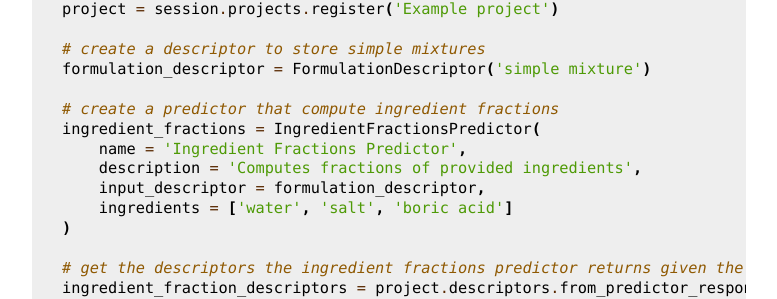
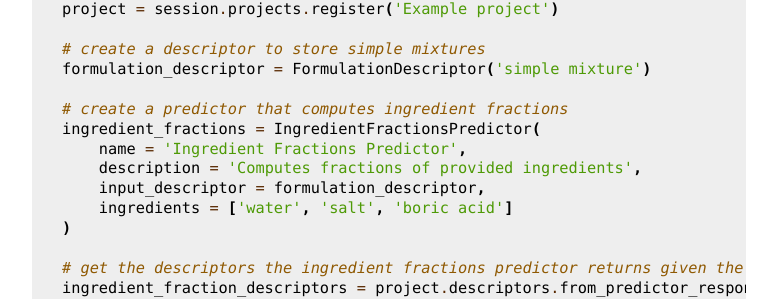
Before and after one commit to CitrineInformatics/citrine-python, a Sphinx documentation site: the page built from docs/source/workflows/predictors.rst, in a window 1280 px wide and 900 px high, scrolled down 1491 px. Shown: the part 160-459 px from the top of the window, without its empty margins (376-1153 px from the left). Built offline with Sphinx 7.4.7, drawn with Linux system fonts in a browser that asks for light colours.

Commit message:
Text revisions.

```diff
--- a/docs/source/workflows/predictors.rst
+++ b/docs/source/workflows/predictors.rst
@@ -83,7 +83,7 @@ The following demonstrates how to create an :class:`~citrine.informatics.predict
     # create a descriptor to store simple mixtures
     formulation_descriptor = FormulationDescriptor('simple mixture')
 
-    # create a predictor that compute ingredient fractions
+    # create a predictor that computes ingredient fractions
     ingredient_fractions = IngredientFractionsPredictor(
         name = 'Ingredient Fractions Predictor',
         description = 'Computes fractions of provided ingredients',
```
